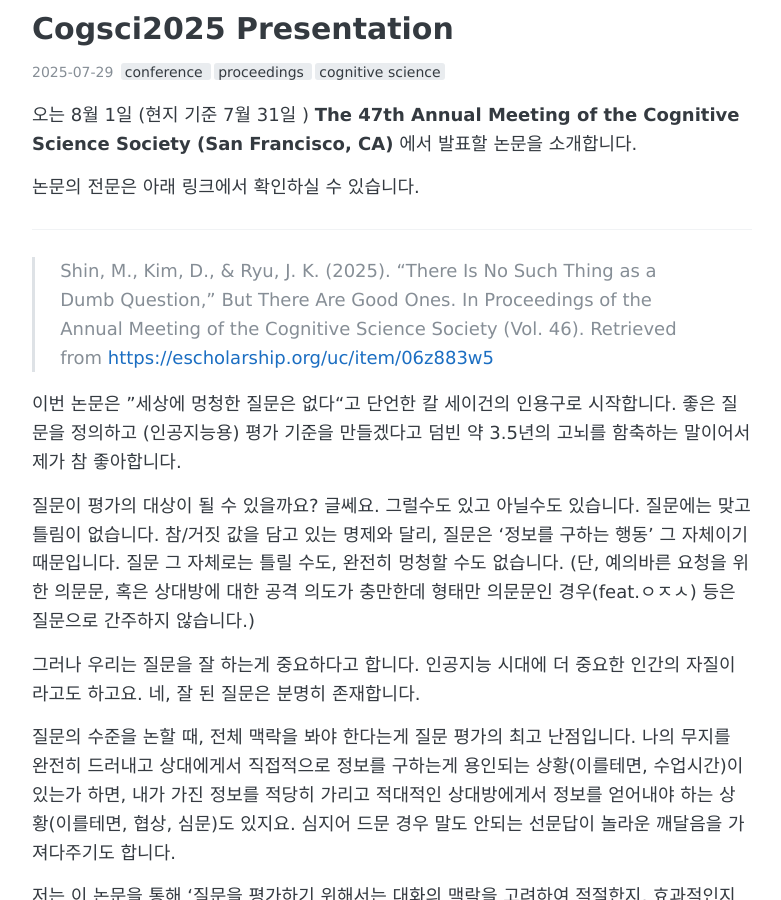
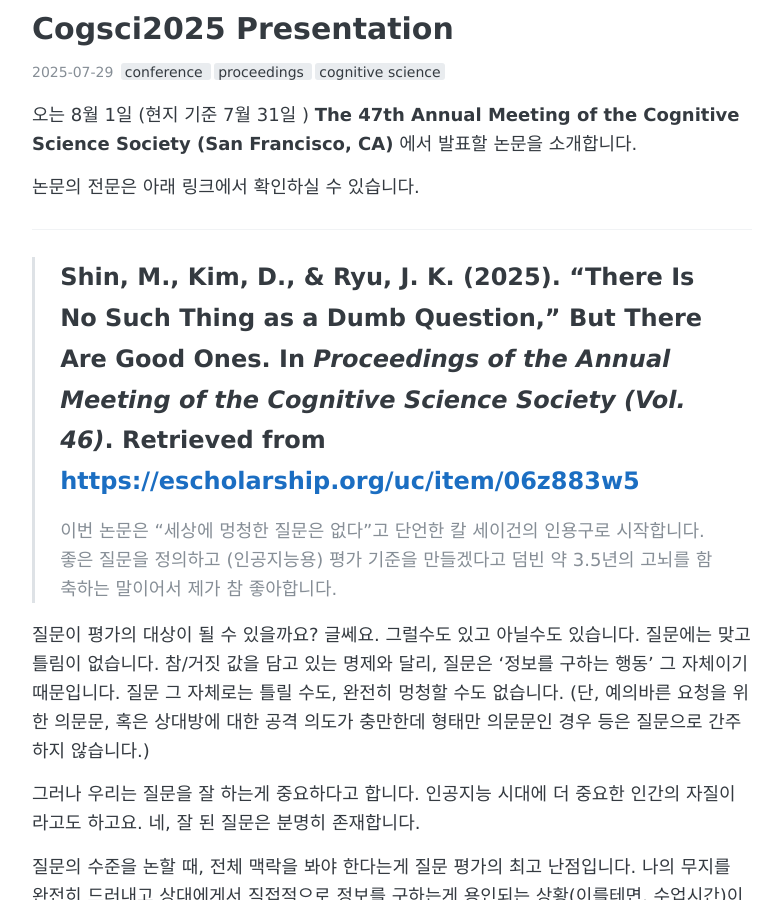
Before and after one commit to shinymj/shinymj.github.io, a Jekyll site: the page built from _posts/2025-07-29-Cogsci2025-Presentation.md, in a window 1280 px wide and 900 px high, scrolled down 208 px. Shown: the whole window, without its empty margins (248-1029 px from the left). Built offline with Jekyll 4.4.1, drawn with Linux system fonts in a browser that asks for light colours.

Commit message:
Update 2025-07-29-Cogsci2025-Presentation.md

```diff
--- a/_posts/2025-07-29-Cogsci2025-Presentation.md
+++ b/_posts/2025-07-29-Cogsci2025-Presentation.md
@@ -14,14 +14,14 @@ comments: true
 논문의 전문은 아래 링크에서 확인하실 수 있습니다.
 
 ---
- > Shin, M., Kim, D., & Ryu, J. K. (2025). "There Is No Such Thing as a Dumb Question," But There Are Good Ones. In Proceedings of the Annual Meeting of the Cognitive Science Society (Vol. 46). Retrieved from [https://escholarship.org/uc/item/06z883w5](https://escholarship.org/uc/item/06z883w5)
-
-이번 논문은 ”세상에 멍청한 질문은 없다“고 단언한 칼 세이건의 인용구로 시작합니다.
+ > Shin, M., Kim, D., & Ryu, J. K. (2025). "There Is No Such Thing as a Dumb Question," But There Are Good Ones. In *Proceedings of the Annual Meeting of the Cognitive Science Society (Vol. 46)*. Retrieved from [https://escholarship.org/uc/item/06z883w5](https://escholarship.org/uc/item/06z883w5)
+---
+이번 논문은 "세상에 멍청한 질문은 없다"고 단언한 칼 세이건의 인용구로 시작합니다.
 좋은 질문을 정의하고 (인공지능용) 평가 기준을 만들겠다고 덤빈 약 3.5년의 고뇌를 함축하는 말이어서 제가 참 좋아합니다.
 
 질문이 평가의 대상이 될 수 있을까요? 글쎄요. 그럴수도 있고 아닐수도 있습니다.
 질문에는 맞고 틀림이 없습니다. 참/거짓 값을 담고 있는 명제와 달리, 질문은 '정보를 구하는 행동' 그 자체이기 때문입니다. 질문 그 자체로는 틀릴 수도, 완전히 멍청할 수도 없습니다.
-(단, 예의바른 요청을 위한 의문문, 혹은 상대방에 대한 공격 의도가 충만한데 형태만 의문문인 경우(feat.ㅇㅈㅅ) 등은 질문으로 간주하지 않습니다.)
+(단, 예의바른 요청을 위한 의문문, 혹은 상대방에 대한 공격 의도가 충만한데 형태만 의문문인 경우 등은 질문으로 간주하지 않습니다.)
 
 그러나 우리는 질문을 잘 하는게 중요하다고 합니다. 인공지능 시대에 더 중요한 인간의 자질이라고도 하고요. 네, 잘 된 질문은 분명히 존재합니다.
 
```
